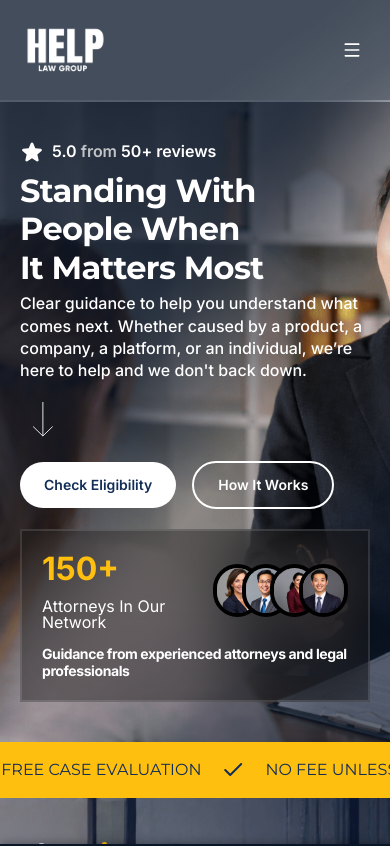
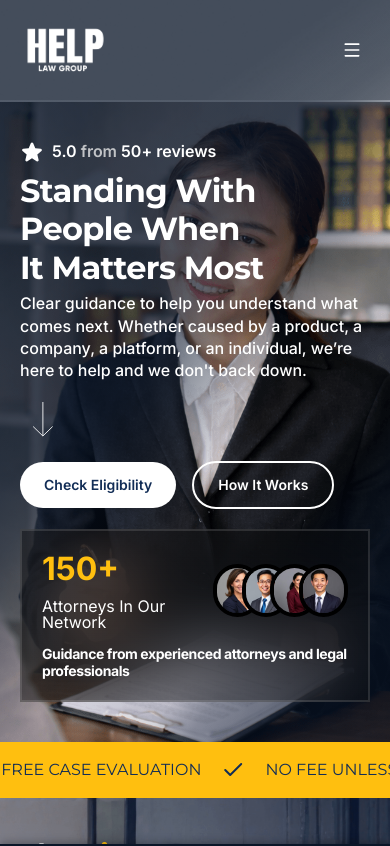
Before and after one commit to Ignition-Point/helplaw-nextjs, a Next.js app: page / in a window 390 px wide. Shown: the top 846 px of the page. Built offline with nearby package versions, Linux system fonts and the light colour scheme.

Commit message:
feat: hero banner improvment

```diff
--- a/src/app/page.tsx
+++ b/src/app/page.tsx
@@ -38,7 +38,7 @@ export default async function HomePage() {
           src="/assets/alt/hero-img.png"
           alt="Hero Image"
           fill
-          className="absolute inset-0 w-full h-full object-cover object-top border-t-2 border-white"
+          className="absolute inset-0 w-full h-full object-cover object-[88%_top] md:object-top border-t-2 border-white"
         />
         {/* <video
           autoPlay
--- a/src/components/Header.tsx
+++ b/src/components/Header.tsx
@@ -25,7 +25,7 @@ export function Header() {
           src="/assets/alt/header-bg.svg"
           alt="Header Shape"
           fill
-          className=" object-cover w-full"
+          className=" object-cover w-full object-bottom"
         />
       </div>
       <div className="mx-auto flex h-16 max-w-7xl items-center justify-between px-5">
```
